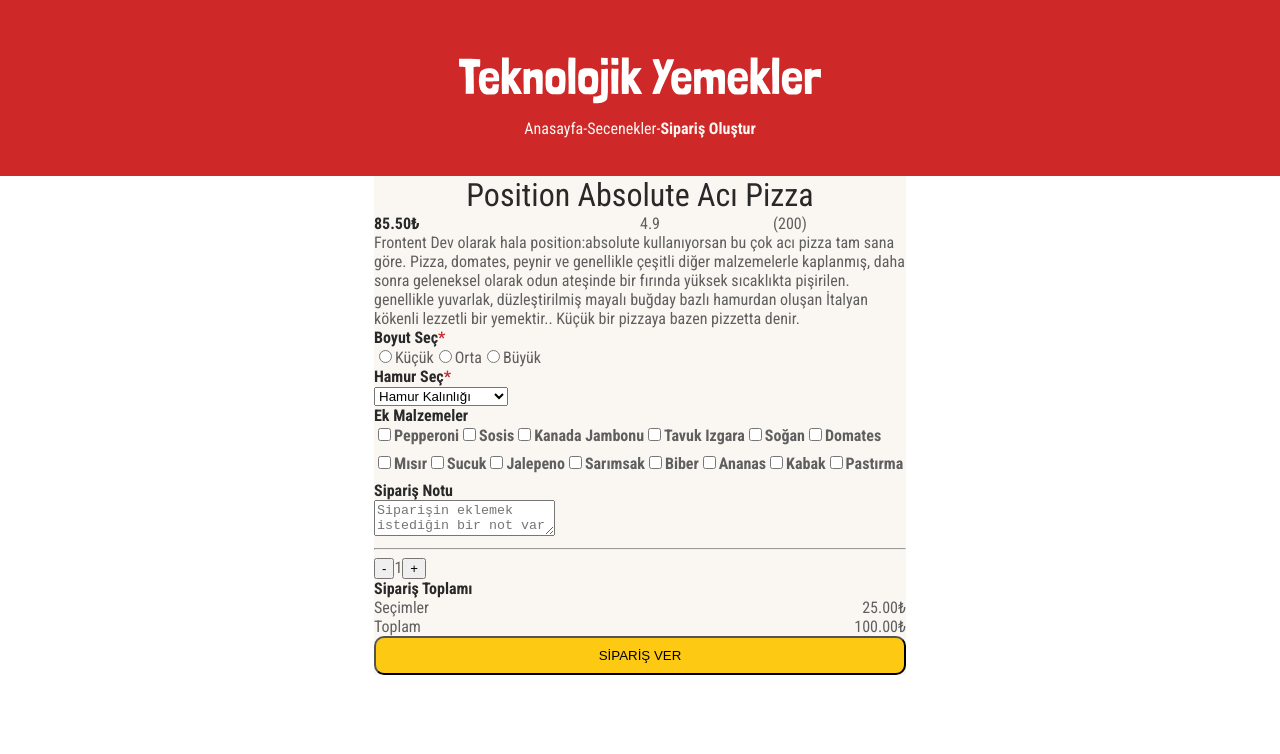
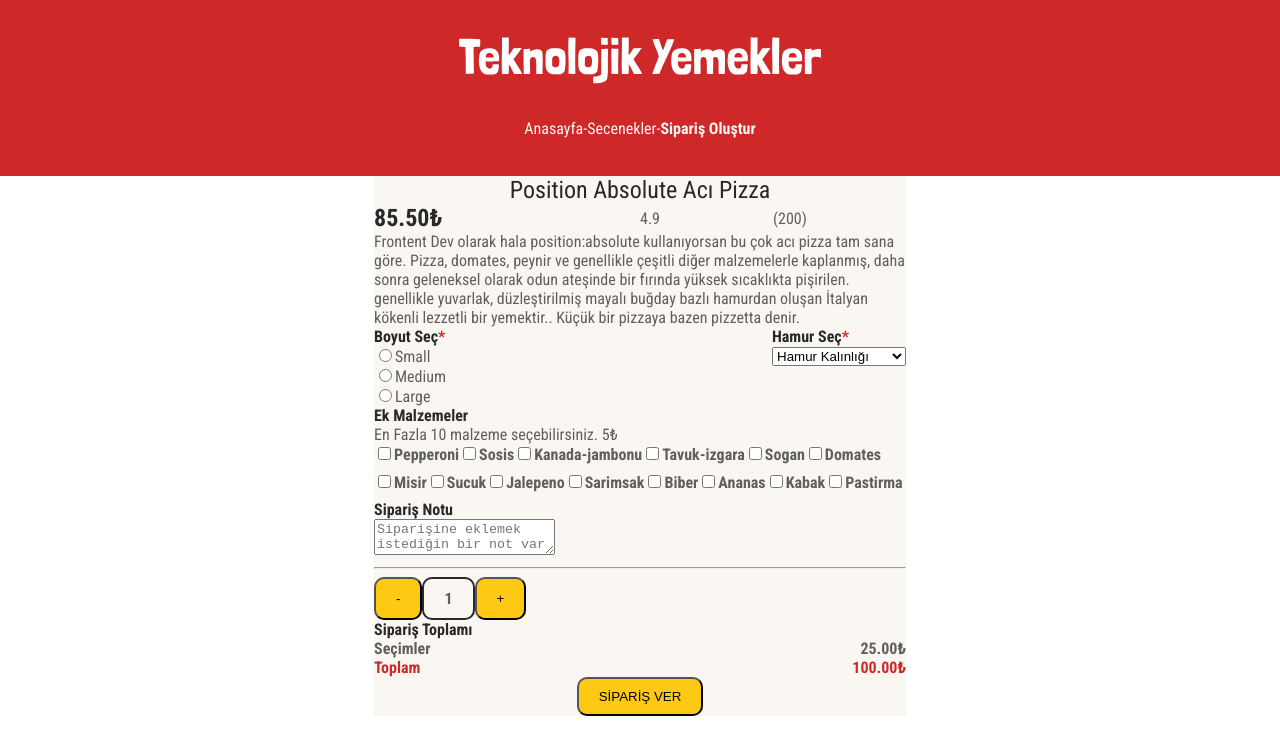
Before and after one commit to cemfurkankartoglu/pizza-challenge-workintech, a React (Vite) app: page /order in a window 1280 px wide. Shown: the top 754 px of the page. Built offline with nearby package versions, Linux system fonts and the light colour scheme; a web font is replaced by a local one.

Commit message:
Testler kadar olan kısım büyük oranda bitirildi.

```diff
--- a/src/App.css
+++ b/src/App.css
@@ -16,7 +16,7 @@ input[type="checkbox"],
 }
 
 .logo {
-    padding-top: 5rem;
+    padding-top: 5vh;
 }
 
 .navbar {
@@ -47,13 +47,25 @@ input[type="checkbox"],
     flex-direction: column;
     justify-content: center;
     align-items: center;
-    height: 100vh;
+    height: 90vh;
+}
+
+.home-flex {
+    height: 70vh;
+}
+
+.home-baslik {
+    color: var(--bej);
+    font-size: 2rem;
 }
 
 .btn-aciktim {
     color: var(--koyu-gri);
+    font-weight: bold;
     background-color: var(--sari);
     border-radius: 5px;
+    border: none;
+    padding: 0.75rem;
 }
 
 .success-container {
@@ -65,7 +77,8 @@ input[type="checkbox"],
 }
 
 .success-baslik {
-    color: var(--bej)
+    color: var(--bej);
+    font-size: 2rem;
 }
 
 .options-container {
@@ -91,7 +104,7 @@ input[type="checkbox"],
 .pizza-baslik {
     text-align: center;
     color: var(--koyu-gri);
-    font-size: 2rem;
+    font-size: 1.5rem;
 }
 
 .istatistik {
@@ -103,6 +116,7 @@ input[type="checkbox"],
 .fiyat {
     color: var(--koyu-gri);
     font-weight: bold;
+    font-size: 1.5rem;
     width: 50%;
 }
 
@@ -115,6 +129,16 @@ input[type="checkbox"],
     width: 50%;
 }
 
+.form-container {
+    display: flex;
+    flex-direction: column;
+}
+
+.boyut-hamur {
+    display: flex;
+    justify-content: space-between;
+}
+
 .secimler-baslik {
     color: var(--koyu-gri);
     font-weight: bold;
@@ -124,9 +148,14 @@ input[type="checkbox"],
     color: var(--kirmizi);
 }
 
+.boyut {
+    display: flex;
+    flex-direction: column;
+}
+
 .malzemeler label {
     font-weight: bold;
-    margin-bottom: 8px;
+    margin-bottom: 0.5rem;
     display: inline-block;
 }
 
@@ -139,14 +168,36 @@ input[type="checkbox"],
     display: flex;
 }
 
+.artir,
+.azalt {
+    background-color: var(--sari);
+    border-radius: 10px;
+    padding: 10px 20px;
+    display: block;
+    text-align: center;
+}
+
+.adet-container p {
+    background-color: var(bej);
+    border-radius: 10px;
+    padding: 10px 20px;
+    display: block;
+    text-align: center;
+    font-weight: bold;
+    border: 2px solid var(--koyu-gri)
+}
+
 .secimler-fiyat {
     display: flex;
     justify-content: space-between;
+    font-weight: bold;
 }
 
 .toplam-fiyat {
     display: flex;
     justify-content: space-between;
+    color: var(--kirmizi);
+    font-weight: bold;
 }
 
 .btn-siparis {
@@ -154,8 +205,9 @@ input[type="checkbox"],
     border-radius: 10px;
     padding: 10px 20px;
     display: block;
-    width: 100%;
     text-align: center;
+    max-width: 300px;
+    margin: auto;
 }
 
 @media (max-width: 480px) {
--- a/src/components/Home.jsx
+++ b/src/components/Home.jsx
@@ -3,10 +3,12 @@ import { Link } from "react-router-dom";
 export default function Home() {
     return (
         <main className="home-container">
-            <h1 className="home-baslik">KOD ACIKTIRIR <br /> PİZZA, DOYURUR</h1>
-            <Link to="/order">
-                <button aria-label="Sipariş sayfasına git" className="btn-aciktim">ACIKTIM</button>
-            </Link>
+            <div className="home-flex">
+                <h1 className="home-baslik">KOD ACIKTIRIR <br /> PİZZA, DOYURUR</h1>
+                <Link to="/order">
+                    <button aria-label="Sipariş sayfasına git" className="btn-aciktim">ACIKTIM</button>
+                </Link>
+            </div>
         </main>
     )
 }
--- a/src/components/Order.jsx
+++ b/src/components/Order.jsx
@@ -1,13 +1,75 @@
 import { useState } from "react";
+import axios from "axios";
 
 export default function Order() {
-  const [size] = useState("");
-  const [dough, setDough] = useState("");
-  const [toppings, setToppings] = useState([]);
-  const [quantity, setQuantity] = useState(1);
+  const initialValue = {
+    isim: "",
+    boyut: "",
+    hamur: "",
+    malzemeler: [],
+    notlar: "",
+    adet: 1,
+  }
+
+  const [formData, setFormData] = useState(initialValue);
+
+  const sizes = ["small", "medium", "large"];
+  const doughTypes = [
+    { value: "normal", label: "Normal Hamur" },
+    { value: "ince", label: "İnce Hamur" },
+    { value: "parmesan", label: "Parmesanlı Hamur" },
+    { value: "super-ince", label: "Süper İnce Hamur" },
+  ];
+  const ingredients = [
+    "pepperoni", "sosis", "kanada-jambonu", "tavuk-izgara",
+    "sogan", "domates", "misir", "sucuk", "jalepeno",
+    "sarimsak", "biber", "ananas", "kabak", "pastirma"
+  ];
+
+
+  function handleChange(event) {
+    const { name, value, type, checked } = event.target;
+
+    if (type === "checkbox") {
+      const newMalzemeler = checked
+        ? [...formData.malzemeler, value]
+        : formData.malzemeler.filter(item => item !== value);
+
+      setFormData({
+        ...formData,
+        malzemeler: newMalzemeler,
+      });
+    } else {
+      setFormData({
+        ...formData,
+        [name]: value,
+      });
+    }
+  }
+
+  function handleSubmit(event) {
+    event.preventDefault();
+
+    const orderData = {
+      boyut: formData.boyut,
+      hamur: formData.hamur,
+      malzemeler: formData.malzemeler,
+      notlar: formData.notlar,
+    };
+
+    axios.post("https://reqres.in/api/pizza", orderData).then((response) => {
+      console.log(response.data)
+    }).catch((error) => {
+      console.log(error)
+    })
+
+  }
+
+
 
   return (
     <main className="order-container">
+
       <section className='aciklama'>
         <h1 className="pizza-baslik">Position Absolute Acı Pizza</h1>
         <div className='istatistik'>
@@ -21,102 +83,72 @@ export default function Order() {
       </section>
 
       <section className='secimler'>
-        <form>
+        <form className="form-container" onSubmit={handleSubmit}>
+          <div className="boyut-hamur">
             <div className='boyut'>
               <h2 className="secimler-baslik">Boyut Seç<span className="yildiz">*</span></h2>
-            <label>
-              <input type="radio" name="boyut" value="small" />
-              Küçük
+              {sizes.map((size) => (
+                <label key={size}>
+                  <input
+                    type="radio"
+                    name="boyut"
+                    value={size}
+                    checked={formData.boyut === size}
+                    onChange={handleChange}
+                  />
+                  {size.charAt(0).toUpperCase() + size.slice(1)}
                 </label>
-
-            <label>
-              <input type="radio" name="boyut" value="medium" />
-              Orta
-            </label>
-
-            <label>
-              <input type="radio" name="boyut" value="large" />
-              Büyük
-            </label>
+              ))}
             </div>
 
             <div className='hamur'>
               <h2 className="secimler-baslik">Hamur Seç<span className="yildiz">*</span></h2>
-            <select className="hamur-secim" name="hamur">
-              <option>Hamur Kalınlığı</option>
-              <option value="ince">İnce Hamur</option>
-              <option value="kalin">Kalın Hamur</option>
-              <option value="parmesan">Parmesanlı Hamur</option>
-              <option value="çamurlu">Çamurlu Hamur</option>
+              <select
+                className="hamur-secim"
+                name="hamur"
+                value={formData.hamur}
+                onChange={handleChange}
+              >
+                <option value="">Hamur Kalınlığı</option>
+                {doughTypes.map((dough) => (
+                  <option key={dough.value} value={dough.value}>
+                    {dough.label}
+                  </option>
+                ))}
               </select>
+            </div>
           </div>
 
           <div className='malzemeler'>
             <h2 className="secimler-baslik">Ek Malzemeler</h2>
-            <label htmlFor="pepperoni">
-              <input type="checkbox" name="malzeme" value="pepperoni" id="pepperoni" />
-              Pepperoni
+            <p className="malzeme-paragraf">En Fazla 10 malzeme seçebilirsiniz. 5₺</p>
+            {ingredients.map((ingredient) => (
+              <label key={ingredient} htmlFor={ingredient}>
+                <input
+                  type="checkbox"
+                  name="malzemeler"
+                  value={ingredient}
+                  id={ingredient}
+                  checked={formData.malzemeler.includes(ingredient)}
+                  onChange={handleChange}
+                />
+                {ingredient.charAt(0).toUpperCase() + ingredient.slice(1)}
               </label>
-            <label htmlFor="sosis">
-              <input type="checkbox" name="malzeme" value="sosis" id="sosis" />
-              Sosis
-            </label>
-            <label htmlFor="kanada-jambonu">
-              <input type="checkbox" name="malzeme" value="kanada-jambonu" id="kanada-jambonu" />
-              Kanada Jambonu
-            </label>
-            <label htmlFor="tavuk-izgara">
-              <input type="checkbox" name="malzeme" value="tavuk-izgara" id="tavuk-izgara" />
-              Tavuk Izgara
-            </label>
-            <label htmlFor="sogan">
-              <input type="checkbox" name="malzeme" value="sogan" id="sogan" />
-              Soğan
-            </label>
-            <label htmlFor="domates">
-              <input type="checkbox" name="malzeme" value="domates" id="domates" />
-              Domates
-            </label>
-            <label htmlFor="misir">
-              <input type="checkbox" name="malzeme" value="misir" id="misir" />
-              Mısır
-            </label>
-            <label htmlFor="sucuk">
-              <input type="checkbox" name="malzeme" value="sucuk" id="sucuk" />
-              Sucuk
-            </label>
-            <label htmlFor="jalepeno">
-              <input type="checkbox" name="malzeme" value="jalepeno" id="jalepeno" />
-              Jalepeno
-            </label>
-            <label htmlFor="sarimsak">
-              <input type="checkbox" name="malzeme" value="sarimsak" id="sarimsak" />
-              Sarımsak
-            </label>
-            <label htmlFor="biber">
-              <input type="checkbox" name="malzeme" value="biber" id="biber" />
-              Biber
-            </label>
-            <label htmlFor="ananas">
-              <input type="checkbox" name="malzeme" value="ananas" id="ananas" />
-              Ananas
-            </label>
-            <label htmlFor="kabak">
-              <input type="checkbox" name="malzeme" value="kabak" id="kabak" />
-              Kabak
-            </label>
-            <label htmlFor="pastirma">
-              <input type="checkbox" name="malzeme" value="pastirma" id="pastirma" />
-              Pastırma
-            </label>
+            ))}
           </div>
 
 
           <div className='siparis-notu'>
             <h2 className="secimler-baslik">Sipariş Notu</h2>
-            <textarea placeholder="Siparişin eklemek istediğin bir not var mı?" />
+            <textarea
+              name="notlar"
+              value={formData.notlar}
+              onChange={handleChange}
+              placeholder="Siparişine eklemek istediğin bir not var mı?"
+            />
           </div>
-        </form >
+        </form>
+
         <hr />
 
         <section className='son'>
@@ -139,6 +171,6 @@ export default function Order() {
           </div>
         </section>
       </section>
-    </main >
-  )
+    </main>
+  );
 }
```
Lines whose indentation alone changed are shown as unchanged.
